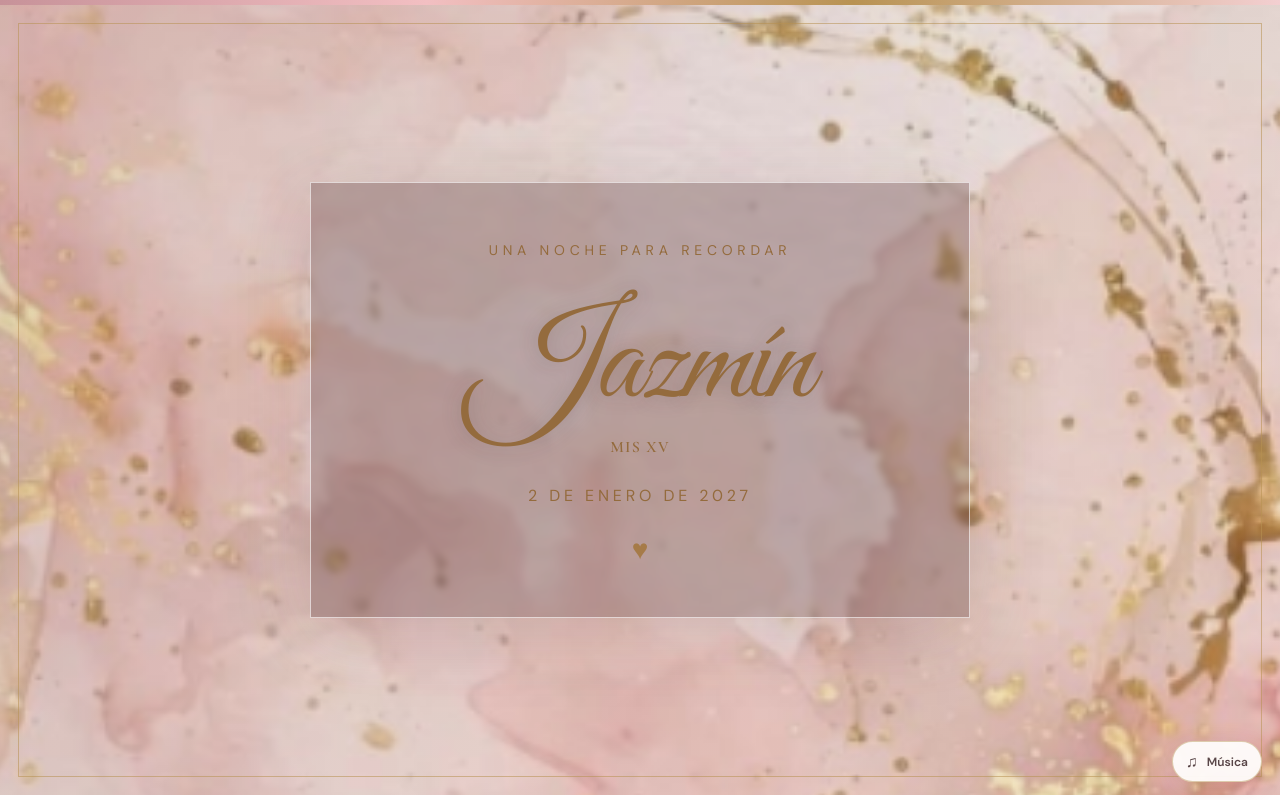
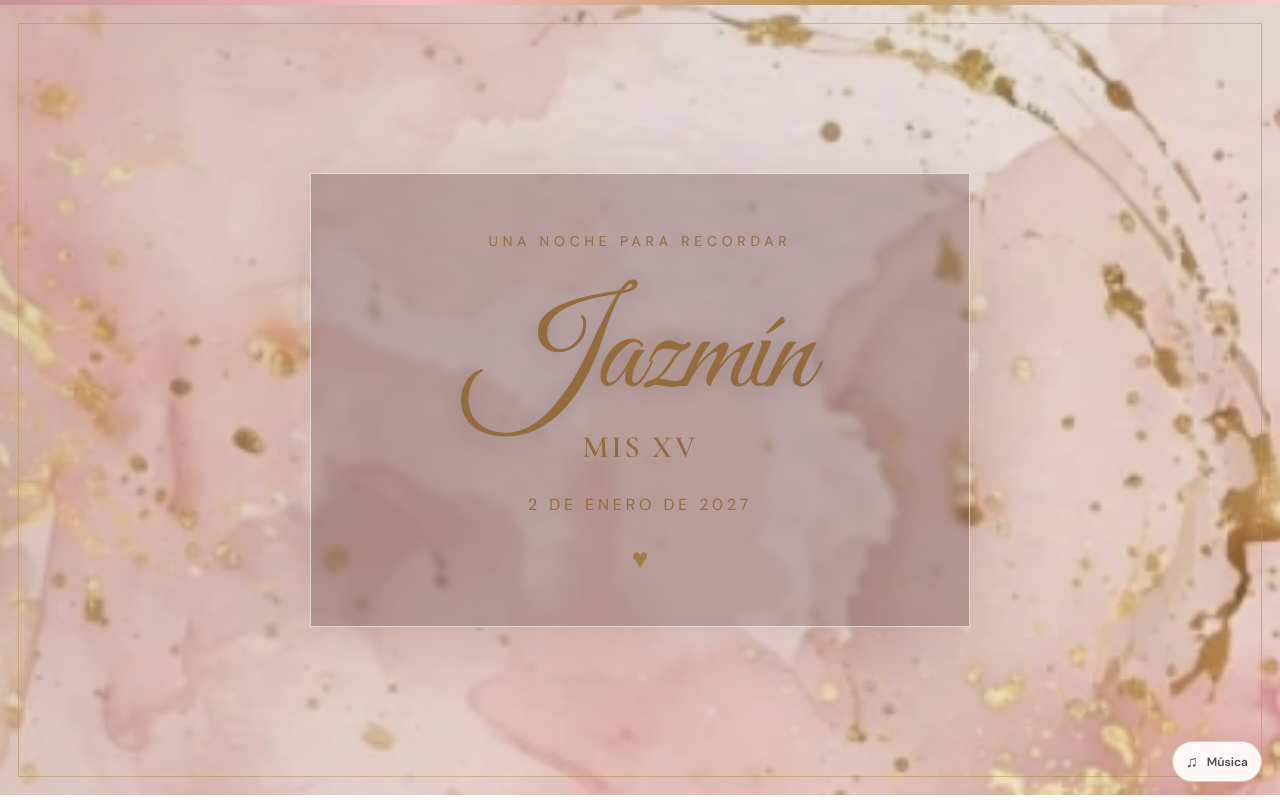
Before and after one commit to jazmindabat/15, a plain HTML site: page v2.html in a window 1280 px wide. Shown: the top 800 px of the page. Drawn offline with nearby package versions, Linux system fonts and the light colour scheme.

Commit message:
Increase font weight of hero-sub class

```diff
--- a/v2.html
+++ b/v2.html
@@ -26,7 +26,7 @@
          .hero-card { position: relative; z-index: 1; width: min(100%, 660px); padding: 56px 28px 50px; text-align: center; color: #946B3D; background: rgba(91, 53, 58, 0.32); backdrop-filter: blur(3px); border: 1px solid rgba(255, 255, 255, 0.62); box-shadow: 0 16px 70px rgba(112, 67, 70, 0.18); }
          .eyebrow { font-size: 14px; letter-spacing: 0.34em; text-transform: uppercase; }
          .hero h1 { font-family: "Great Vibes", cursive; color: #946B3D; font-size: clamp(74px, 14vw, 132px); font-style: normal; line-height: 0.9; margin: 21px 0 8px; letter-spacing: -0.02em; font-weight: 500; text-shadow: 0 2px 20px rgba(60, 35, 38, 0.22); }
-         .hero-sub { font: 600 clamp(23px, 4vw, 31px) / 1.3 "Cormorant Garamond", serif; font-size: 16px; letter-spacing: 0.08em; margin: 10px 0 24px; }
+         .hero-sub { font: 800 clamp(23px, 4vw, 31px) / 1.3 "Cormorant Garamond", serif; letter-spacing: 0.08em; margin: 10px 0 24px; }
          .hero-date { font-size: 16px; letter-spacing: 0.24em; text-transform: uppercase; }
          .hero-flourish { font: 28px "Cormorant Garamond", serif; color: #A67B48FF; margin: 24px 0 0; }
          .section { padding: 105px 22px; }
```
